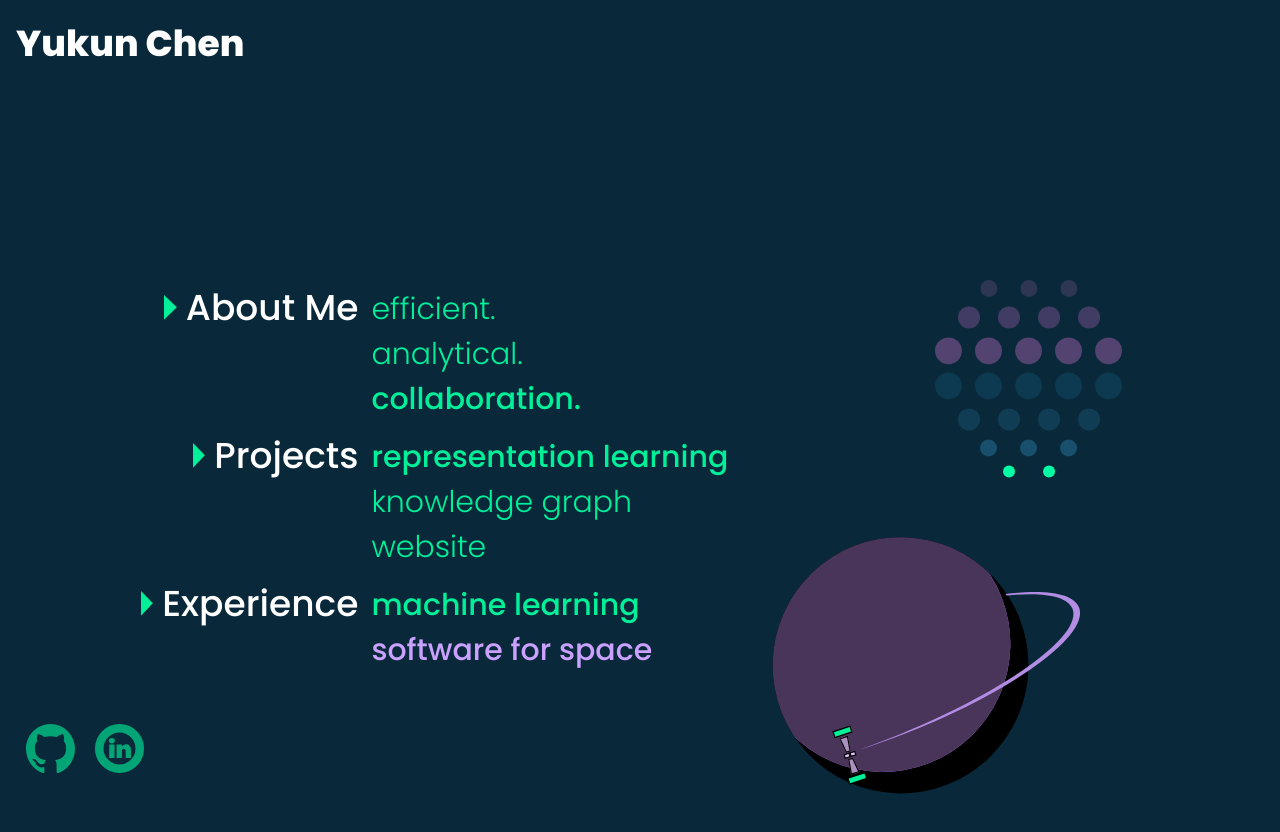
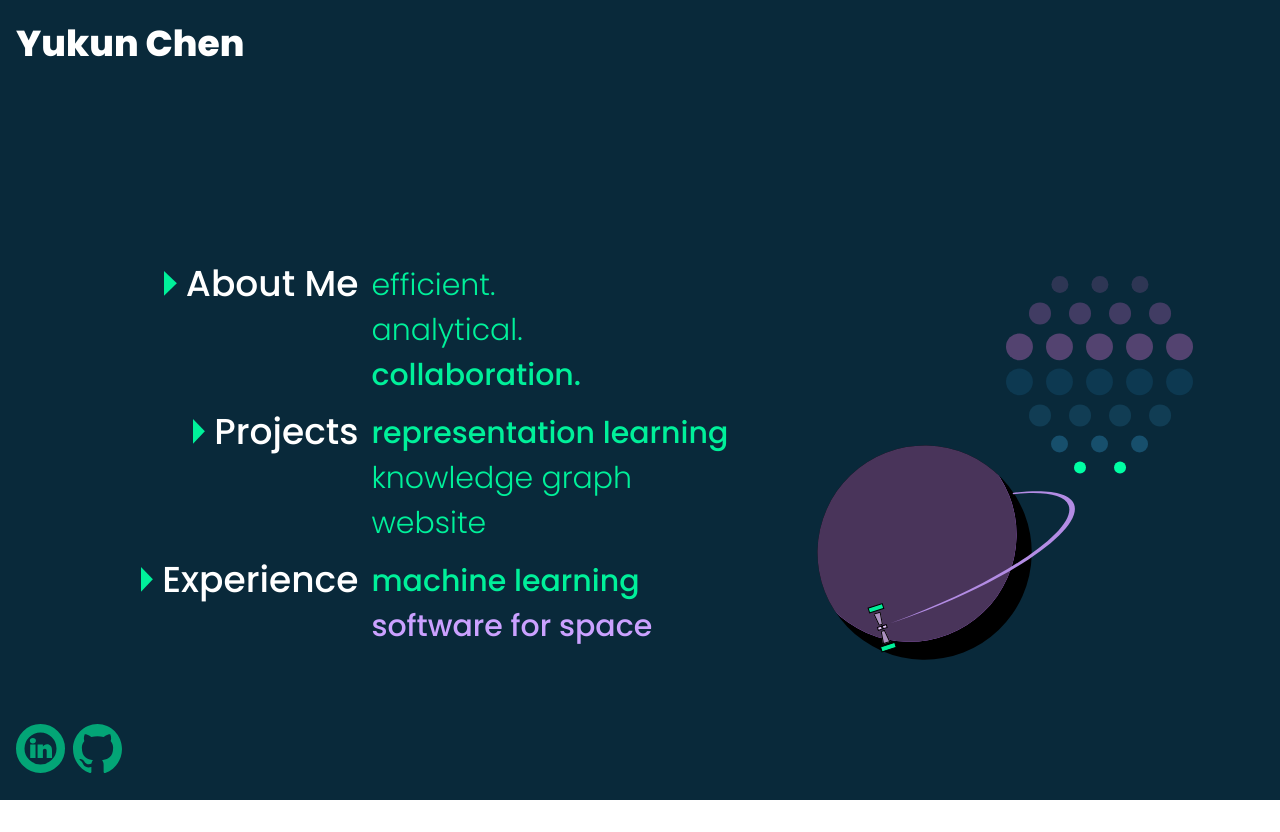
Before and after one commit to yukunchen113/website, a React (Create React App) app: page / in a window 1280 px wide. After the commit the page ends 800 px from the top, so only its background shows below. Built offline with nearby package versions, Linux system fonts and the light colour scheme.

Commit message:
shortened hero design

```diff
--- a/src/components/Navigation.js
+++ b/src/components/Navigation.js
@@ -70,7 +70,7 @@ export function Nav({showDescription, showDescriptionUnderneath, children}){
                     return (`
                         display:grid;
                         grid-template-columns:max(28vw,315px) auto;
-                        grid-row-gap:1em;
+                        grid-row-gap:23px;
                         text-align:right;
                     `);
                 } else {
@@ -123,7 +123,7 @@ export function Socials() {
     let soc = produce(socials, draft=>draft);
     soc = soc.map(social =>
         <React.Fragment key={social.id}>
-            <a href={social.link}><img src={social.icon} style={{paddingLeft:"10px", paddingRight:"10px"}} alt="socials"/>
+            <a href={social.link}><img src={social.icon} style={{paddingRight:"8px"}} alt="socials"/>
         </a></React.Fragment>);
     return (
         <SocialStyle>
@@ -184,7 +184,7 @@ export function Logo({children}) {
 }
 export function SideBar() {
     // constants
-    const mobileWidth = 1090;
+    const mobileWidth = 1156;
     const mobileHeight = 700;
     let isMaxWidth = useMediaQuery({maxWidth: mobileWidth})
     let isMaxHeight = useMediaQuery({maxHeight: mobileHeight})
@@ -206,6 +206,8 @@ export function SideBar() {
                 return `
                     margin: 0;
                     padding: 0;
+                    grid-column:2;
+                    grid-row:1;
                     `
             }
         }}
@@ -222,10 +224,11 @@ export function SideBar() {
 
     // this styles/positions body content of the sidebar - nav + heros
     const StyledSidebar = styled.div`
-        padding-top:35vh;
+        padding-top:32vh;
         display: grid;
         ${()=>!isMobile&&`
-            grid-template-columns:fit-content() auto;
+            grid-template-columns:fit-content auto;
+            grid-gap:4vw;
             justify-content:start;
             `}
     `;
@@ -248,34 +251,19 @@ export function SideBar() {
             <Nav showDescription={true} showDescriptionUnderneath={isMobile}>{item.content}</Nav>
         </React.Fragment>);
 
-
-    // sidebar construction, perhaps there is a easier way in pure css
-    let sidebar = isMobile?(
-        <StyledSidebar>
-            <HeroDesign src={herodesigns.autoencoder} alt="neural-net-brain"/>
-            <div>
-                {nav}
-            </div>
-            <HeroDesign src={herodesigns.planet} style={{width:"275px", paddingTop:"73px", paddingLeft:"40px"}} alt="planet-orbit"/>
-        </StyledSidebar>
-        ):(
-        <StyledSidebar>
-            <div>
-                {nav}
-            </div>
-            <StyledHeroGroup>
-                <HeroDesign src={herodesigns.autoencoder} style={{paddingLeft:"200px"}} alt="neural-net-brain"/>
-                <HeroDesign src={herodesigns.planet} alt="planet-orbit"/>
-            </StyledHeroGroup>
-        </StyledSidebar>
-        )
-
-
     return (
         <div>
             <Logo>Yukun Chen</Logo>
             {isMobile && <TopNav/>}
-            {sidebar}
+            <StyledSidebar>
+            <HeroDesign src={herodesigns.autoencoder} style={{
+                paddingTop:isMobile?"0px":"20px", paddingLeft:isMobile?0:"220px"}} alt="neural-net-brain"/>
+            <div>
+                {nav}
+            </div>
+            <HeroDesign src={herodesigns.planet} style={{
+                width:isMobile?"275px":null, paddingTop:isMobile?"73px":"140px", paddingLeft:isMobile?"40px":"0px"}} alt="planet-orbit"/>
+            </StyledSidebar>
             <StyledSocial>
                 <Socials/>
             </StyledSocial>
--- a/src/components/NavigationContent.js
+++ b/src/components/NavigationContent.js
@@ -22,14 +22,12 @@ const herodesigns = {
 };
 
 const socials = [
-    {
-        id:0,
+    {id:0,
+        icon:linkedin,
+        link:"https://www.linkedin.com/in/yukun-chen/"},
+    {id:1,
         icon:github,
-        link:"https://github.com/yukunchen113"},
-    {
-        id:1,
-        icon:linkedin,
-        link:"https://www.linkedin.com/in/yukun-chen/"}
+        link:"https://github.com/yukunchen113"}
 ];
 
 export {
```
